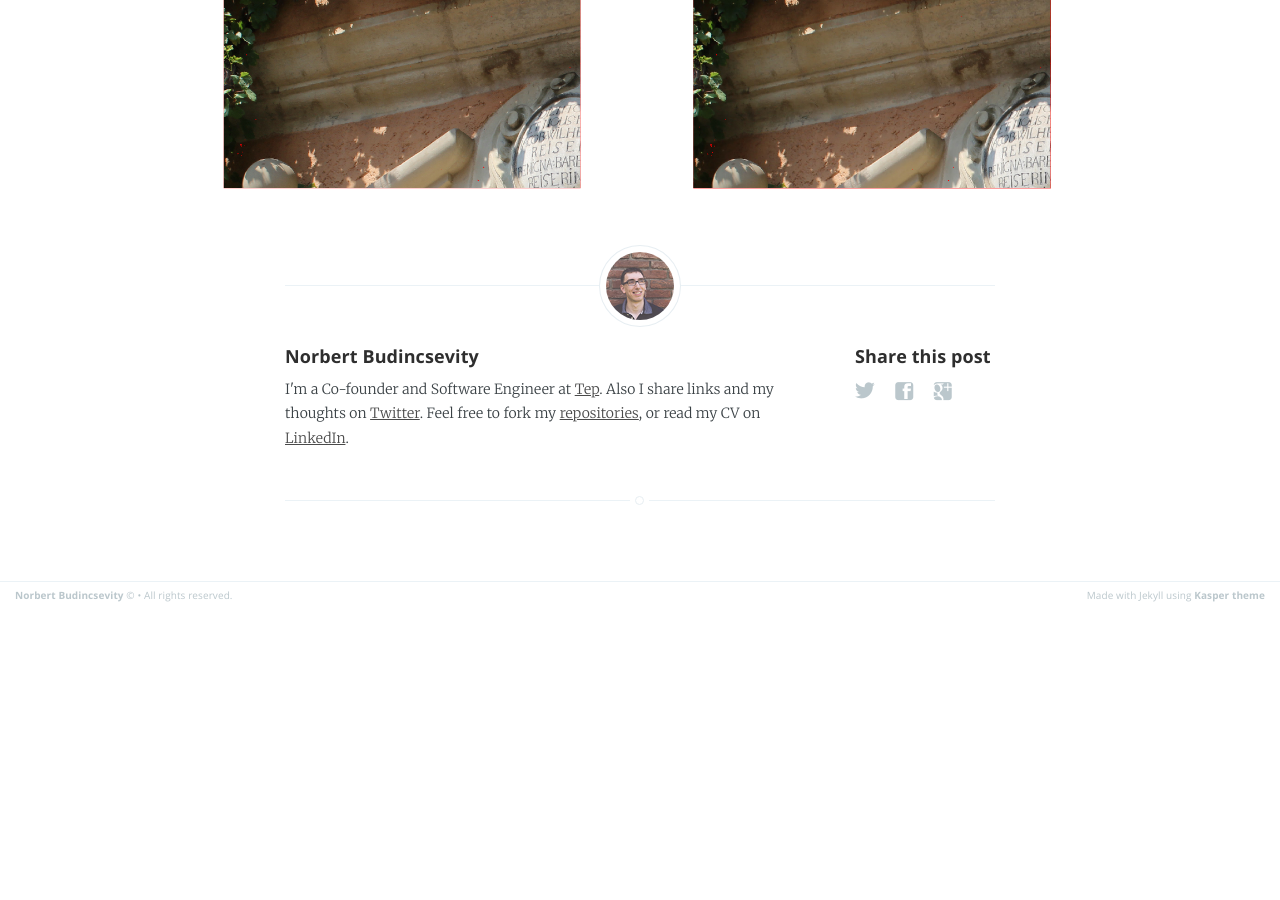
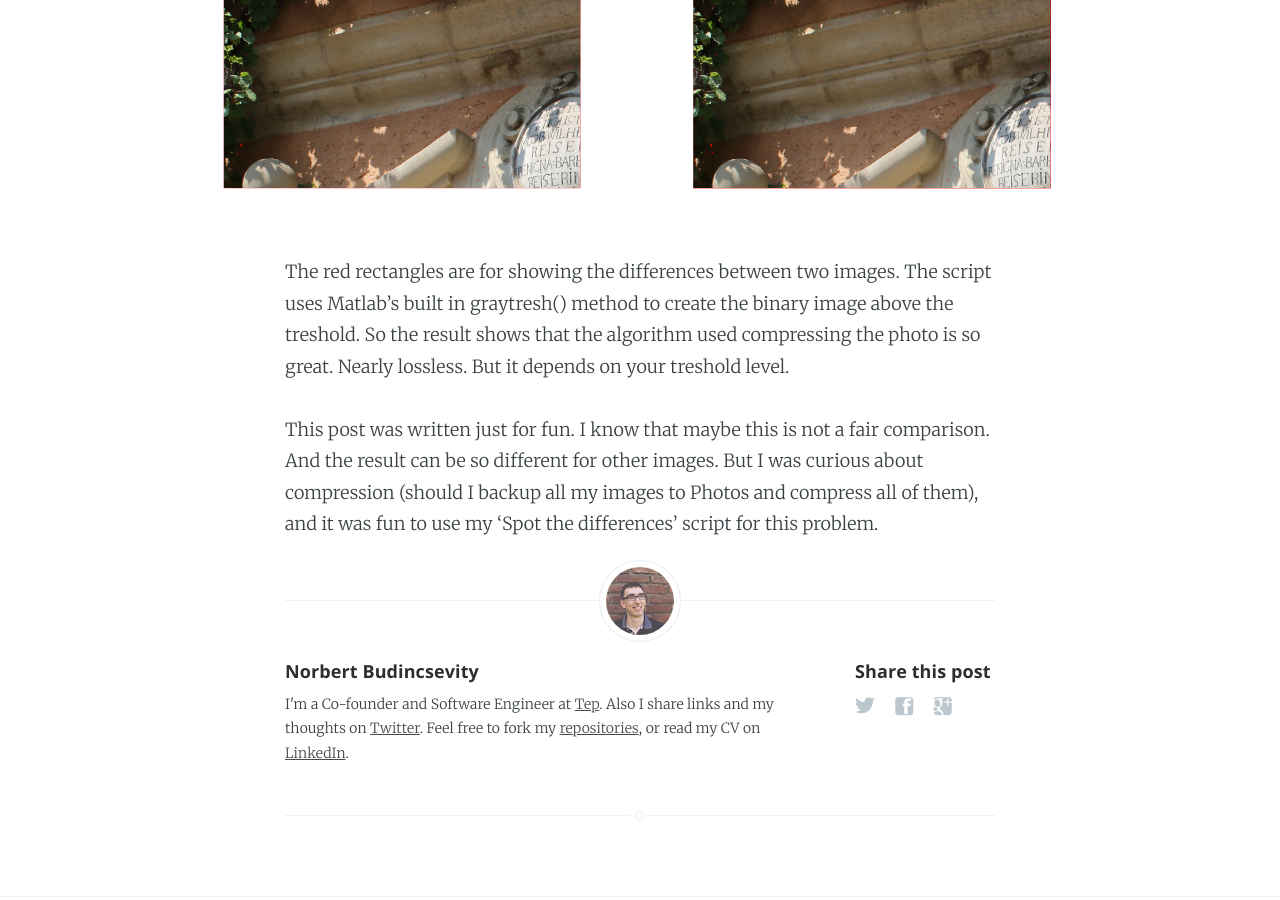
Before and after one commit to Budincsevity/budincsevity.github.io, a Jekyll site: the page built from _posts/2015-08-17-google-photos-compression.markdown, in a window 1280 px wide and 900 px high, scrolled down 3390 px. Built offline with Jekyll 4.4.1, drawn with Linux system fonts in a browser that asks for light colours; Markdown is read by kramdown in place of the engine named in the settings; before the commit the page ends 4000 px from its top, so only the background shows below that.

Commit message:
Update post

```diff
--- a/_posts/2015-08-17-google-photos-compression.markdown
+++ b/_posts/2015-08-17-google-photos-compression.markdown
@@ -29,3 +29,7 @@ Once I wrote a small script in Matlab, what I used to solve "Spot the difference
 
 And here is the result of the script:
 ![Result](https://github.com/Budincsevity/budincsevity.github.io/raw/master/assets/images/result.png "Result")
+
+The red rectangles are for showing the differences between two images. The script uses Matlab's built in graytresh() method to create the binary image above the treshold. So the result shows that the algorithm used compressing the photo is so great. Nearly lossless. But it depends on your treshold level.
+
+This post was written just for fun. I know that maybe this is not a fair comparison. And the result can be so different for other images. But I was curious about compression (should I backup all my images to Photos and compress all of them), and it was fun to use my 'Spot the differences' script for this problem.
```
